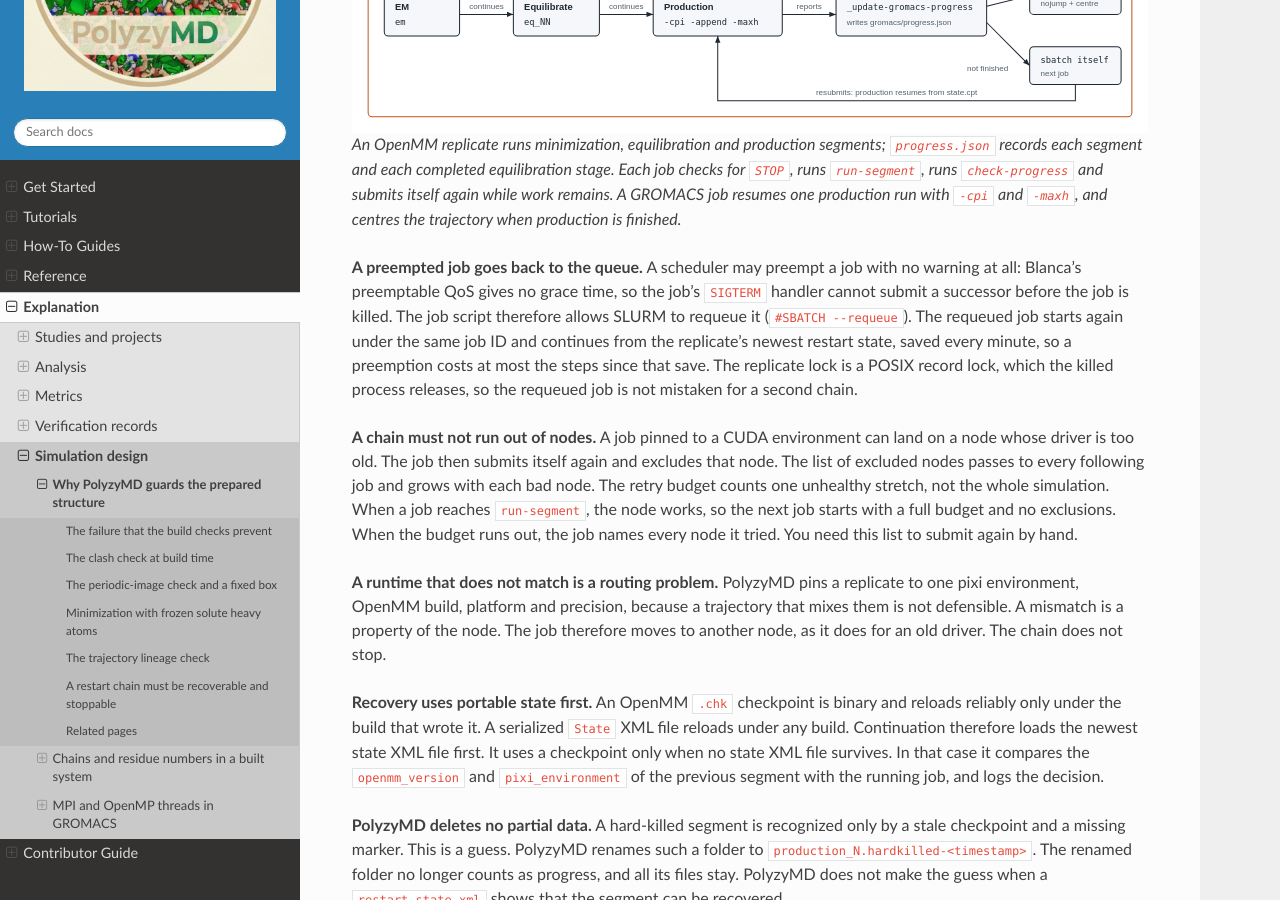
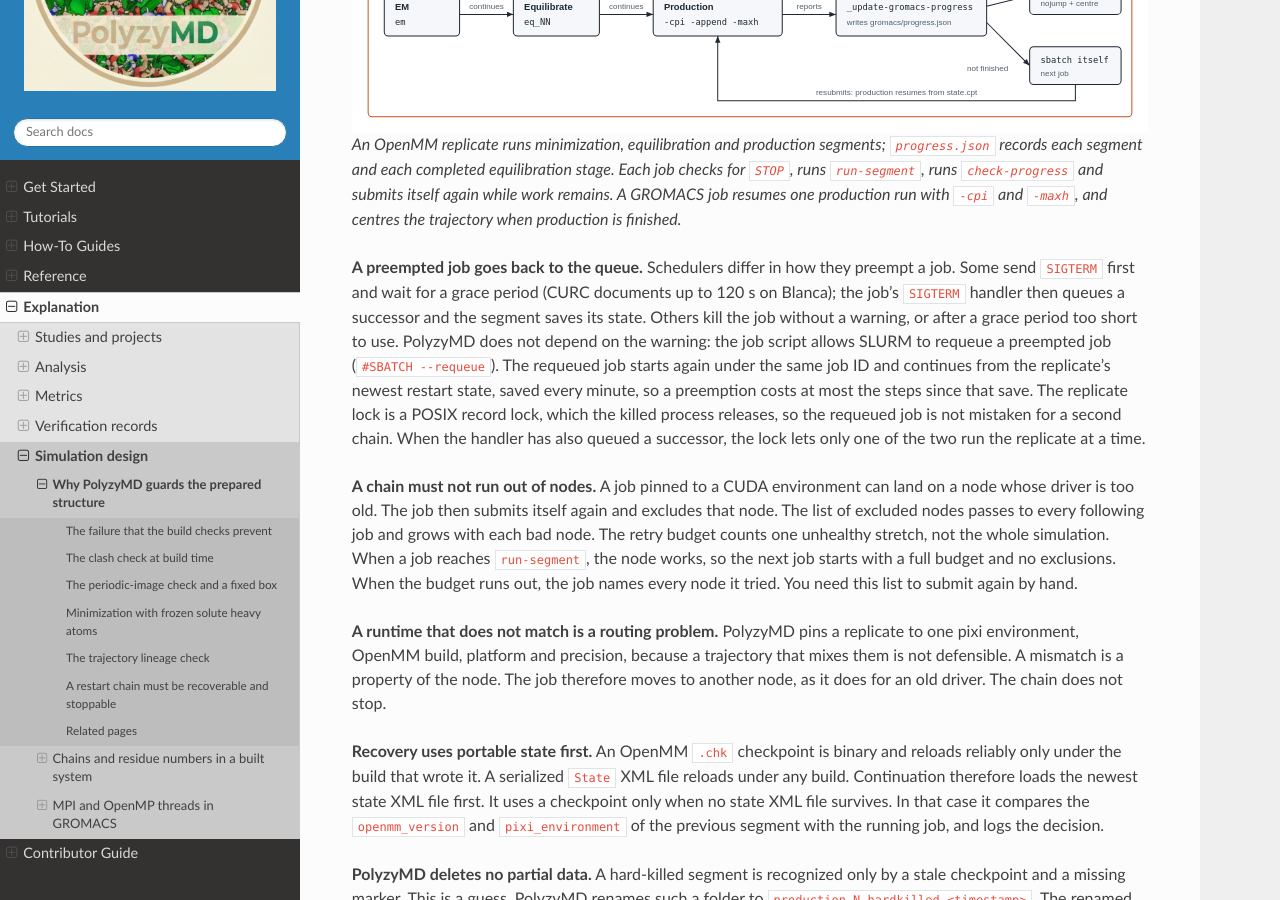
Before and after one commit to joelaforet/polyzymd, a Sphinx documentation site: the page built from docs/source/explanation/simulation_safeguards.md, in a window 1280 px wide and 900 px high, scrolled down 4860 px. Built offline with Sphinx 7.4.7 and the Read the Docs theme 3.1.0, drawn with Linux system fonts in a browser that asks for light colours.

Commit message:
Say what CURC documents about preemption, not that Blanca gives no warning
CURC documents a grace period of up to 120 s on Blanca, with SIGTERM sent
first. The docs said Blanca preempts with no grace time, which our
evidence (the preemptable QoS shows GraceTime 0 in sacctmgr, the partitions
120; two preempted jobs showed no SIGTERM) does not settle. The general
pages now say schedulers differ and PolyzyMD does not depend on the
warning; the CU Boulder page gives CURC's documentation and what we
observed; the test docstring no longer makes the claim. Review comments on
#249.

````diff
--- a/docs/source/explanation/simulation_safeguards.md
+++ b/docs/source/explanation/simulation_safeguards.md
@@ -235,15 +235,19 @@ while work remains. A GROMACS job resumes one production run with `-cpi` and
 `-maxh`, and centres the trajectory when production is finished.
 ```
 
-**A preempted job goes back to the queue.** A scheduler may preempt a job
-with no warning at all: Blanca's preemptable QoS gives no grace time, so the
-job's `SIGTERM` handler cannot submit a successor before the job is killed.
-The job script therefore allows SLURM to requeue it (`#SBATCH --requeue`).
+**A preempted job goes back to the queue.** Schedulers differ in how they
+preempt a job. Some send `SIGTERM` first and wait for a grace period (CURC
+documents up to 120 s on Blanca); the job's `SIGTERM` handler then queues a
+successor and the segment saves its state. Others kill the job without a
+warning, or after a grace period too short to use. PolyzyMD does not depend on
+the warning: the job script allows SLURM to requeue a preempted job
+(`#SBATCH --requeue`).
 The requeued job starts again under the same job ID and continues from the
 replicate's newest restart state, saved every minute, so a preemption costs at
 most the steps since that save. The replicate lock is a POSIX record lock,
 which the killed process releases, so the requeued job is not mistaken for a
-second chain.
+second chain. When the handler has also queued a successor, the lock lets only
+one of the two run the replicate at a time.
 
 **A chain must not run out of nodes.** A job pinned to a CUDA environment can
 land on a node whose driver is too old. The job then submits itself again and
````
Also changed, not shown: docs/source/how_to/run_gromacs.md (+4 -3 lines), docs/source/how_to/site_cu_boulder.md (+8 -3 lines), 1 other file.
